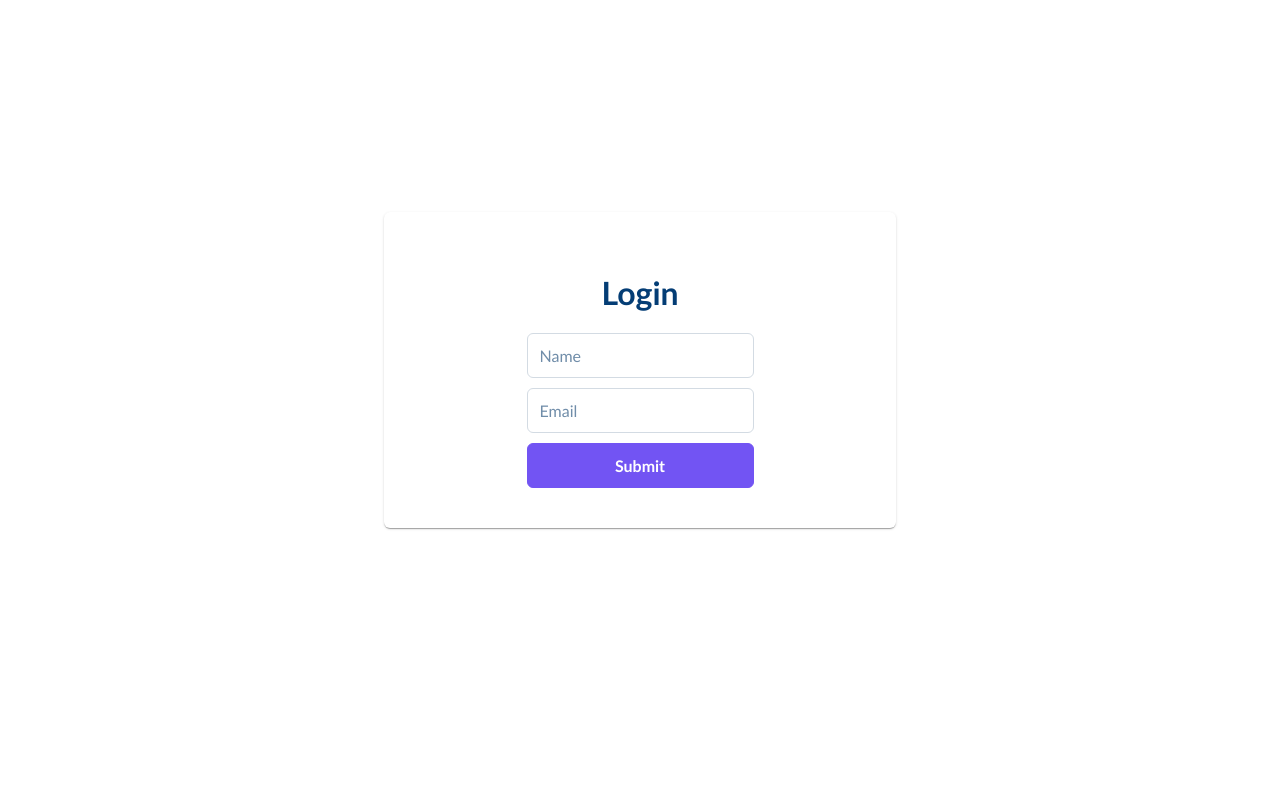
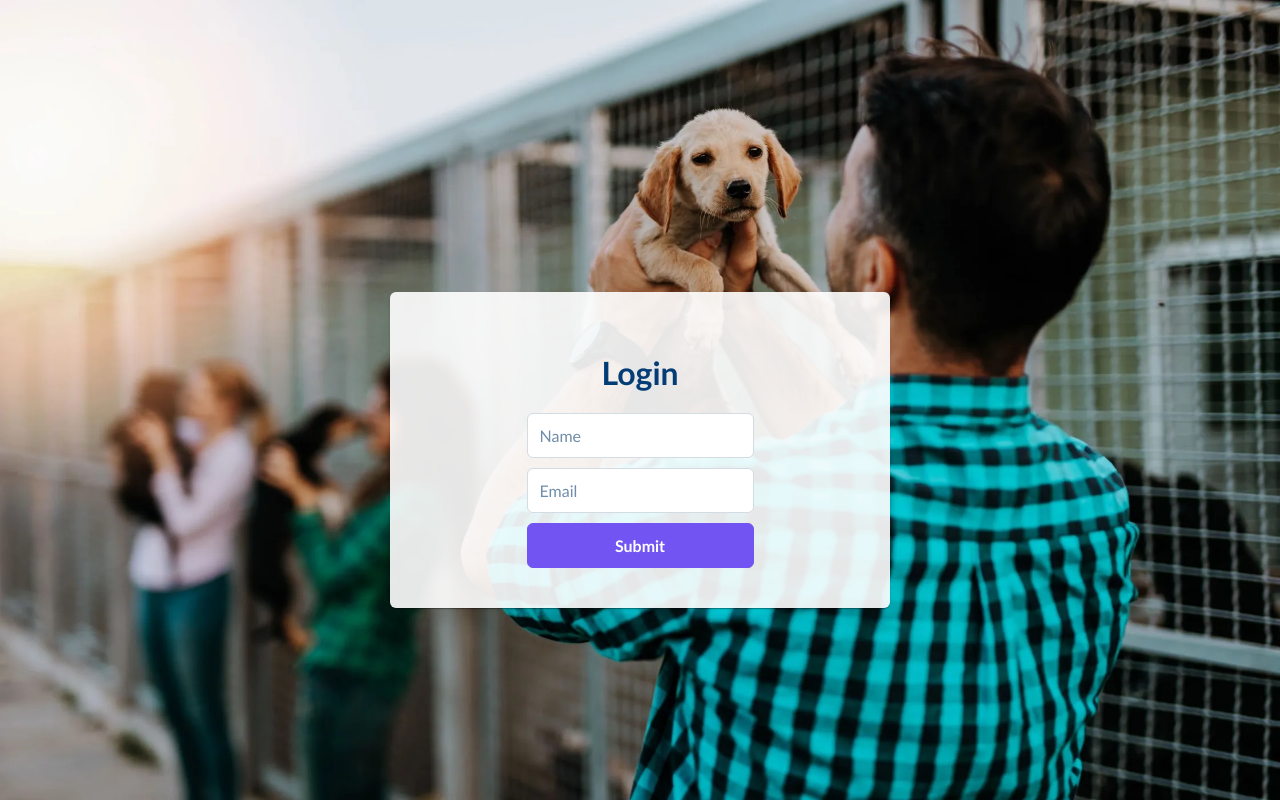
Before and after one commit to mwchung24/fetch-rewards, a React (Create React App) app: page / in a window 1280 px wide. Built offline with nearby package versions, Linux system fonts and the light colour scheme.

Commit message:
add image on login page

```diff
--- a/src/containers/LoginPage/LoginPage.module.css
+++ b/src/containers/LoginPage/LoginPage.module.css
@@ -3,17 +3,22 @@
   display: flex;
   justify-content: center;
   align-items: center;
-  height: 80vh;
+  height: 100vh;
+  background-image: url('../../images/dog.jpeg');
+  background-size: cover;
+  background-repeat: no-repeat;
 }
 
 .loginCard {
   margin-top: 100px;
   display: flex;
   justify-content: center;
-  width: 40%;
+  width: 50%;
   height: auto;
   align-items: center;
   text-align: center;
+  background-color: rgba(255, 255, 255, 0.9);
+  max-width: 500px;
 }
 
 .form {
```
Also changed, not shown: src/images/dog.jpeg (added).
